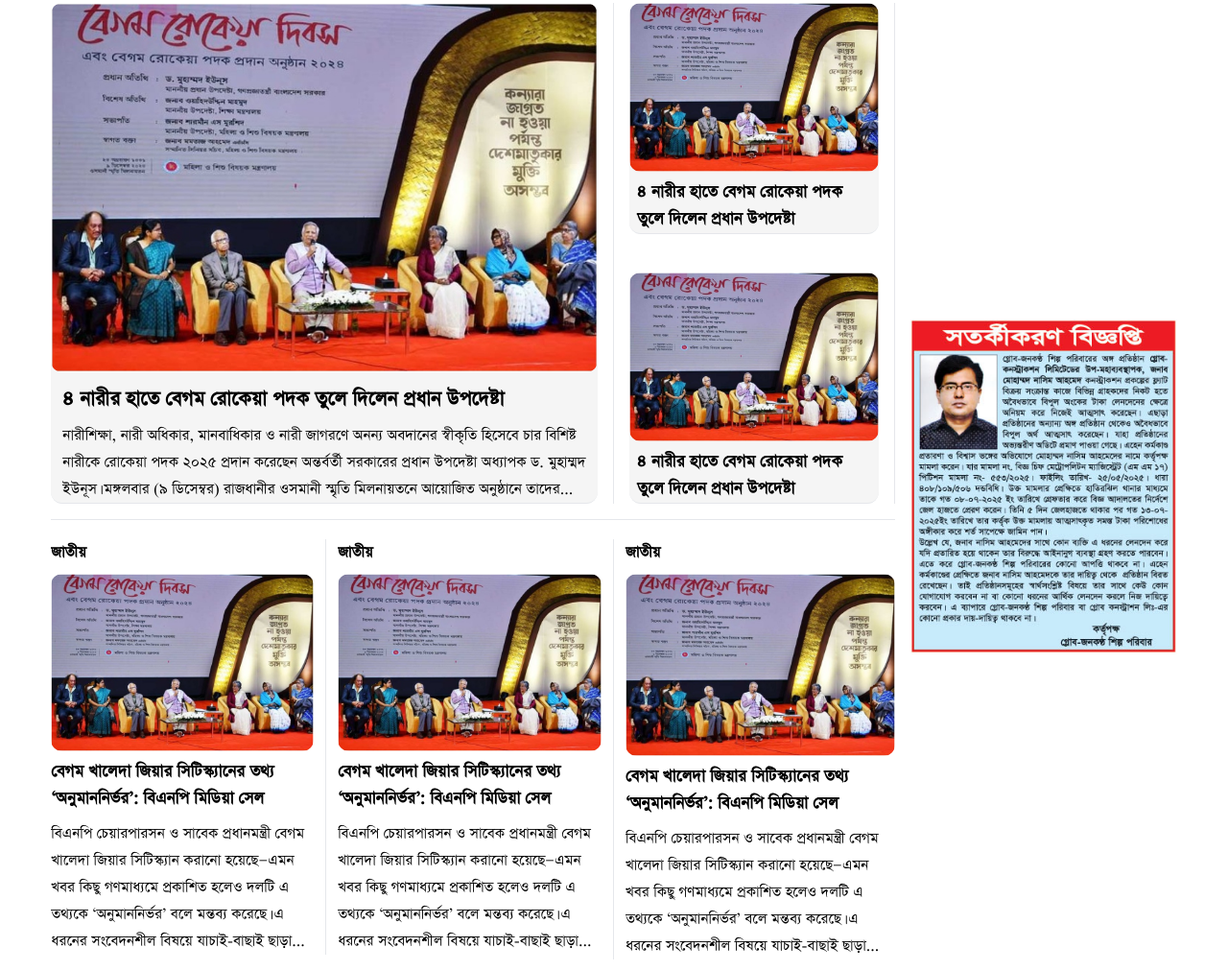
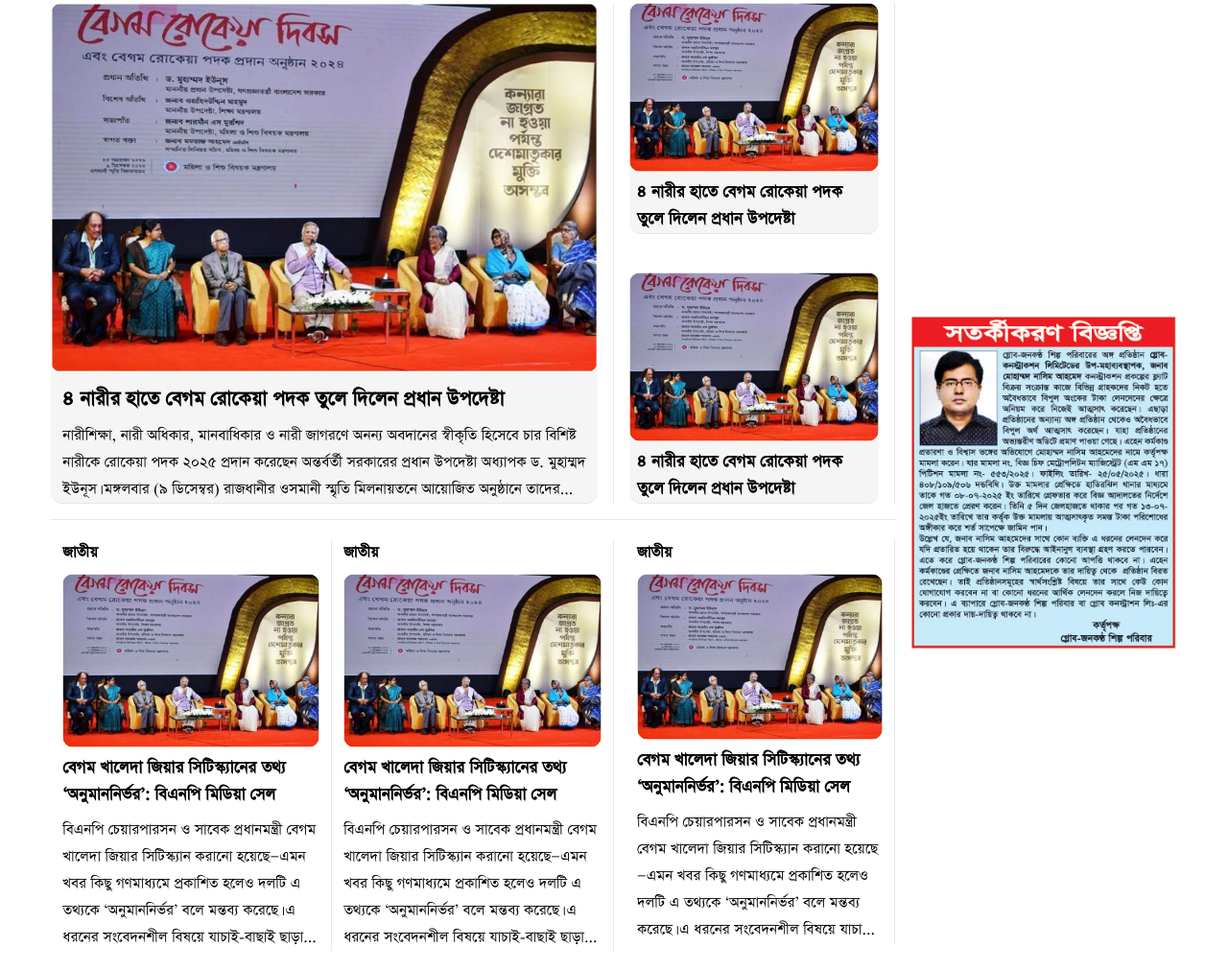
Before and after one commit to ab14702580/daily-news, a website: page src/index.html in a window 1280 px wide. Shown: the part 247-1259 px from the top of the page at 96% size. Drawn offline with Linux system fonts and the light colour scheme.

Commit message:
design falt solve

```diff
--- a/src/index.html
+++ b/src/index.html
@@ -127,7 +127,7 @@
                         </a>
                     </div>
                     <div class="col-span-12 grid grid-cols-3 mt-4 border-t border-gray-200 pt-5">
-                        <div class="col-span-3 md:col-span-2 md:border-r md:border-gray-200 md:pr-3 grid grid-cols-2">
+                        <div class="col-span-3 md:col-span-2 md:border-r md:border-gray-200 md:pr-3 grid grid-cols-2 pl-3">
                         <a href="#">
                         <div class="pr-3 border-r border-gray-200">
                         <h1 class="text-lg font-semibold">জাতীয়</h1>
@@ -149,9 +149,9 @@
                         </div>
                         </a>
                         </div>
-                        <div class="mt-5 col-span-3 md:col-span-1 place-items-center md:mt-0 md:place-items-start grid grid-cols-2 md:block md:grid-cols-1 border-t border-gray-200 py-5 md:py-0 md:border-t-0">
+                        <div class="mt-5 col-span-3 md:col-span-1 place-items-center md:mt-0 md:place-items-start grid grid-cols-2 md:block md:grid-cols-1 border-t border-gray-200 py-5 md:py-0 md:border-t-0 pl-3">
                         <a href="#" class="pr-3 md:pr-0 border-r border-gray-200 md:border-r-0">
-                        <div class="pl-3">
+                        <div class="px-3 nin:border-r nin:border-gray-200">
                         <h1 class="text-lg font-semibold">জাতীয়</h1>
                             <img class="rounded-xl mt-2" src="../assets/image1.jpeg" alt="image here">
                             <div class="mt-2">
```
Also changed, not shown: src/output.css.
